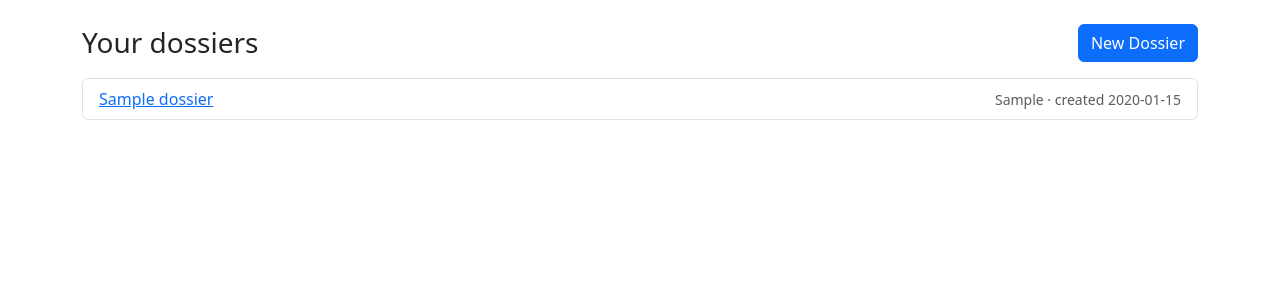
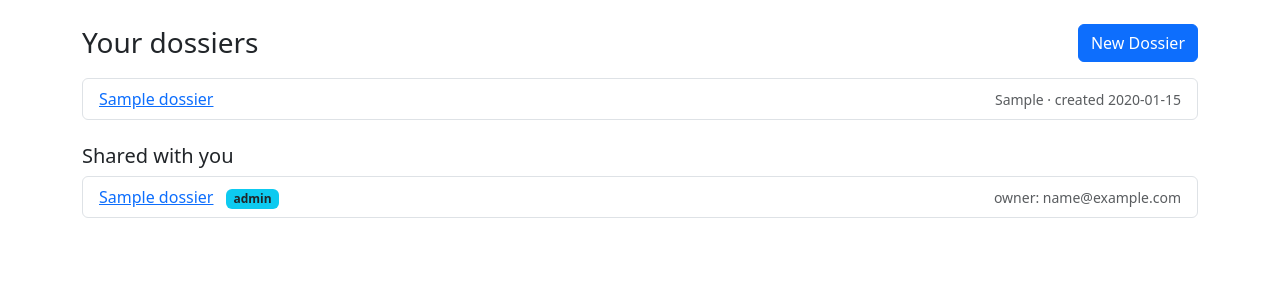
Before and after one commit to SolomonSmith-dev/DossierForge, a Flask app: page / in a window 1280 px wide. Shown: the part 56-356 px from the top of the page. Run offline with Flask 3, Linux system fonts and the light colour scheme; a user stored in the database is signed in; tables that the repository leaves empty hold one stand-in row (values such as "Sample post").

Commit message:
Add dossier sharing/collaboration with viewer/editor roles
Co-authored-by: Solomon Smith <SolomonSmith-dev@users.noreply.github.com>

```diff
--- a/app.py
+++ b/app.py
@@ -28,7 +28,7 @@ from flask_login import (
     logout_user,
 )
 
-from models import AuditLog, Dossier, User, db
+from models import AuditLog, Dossier, DossierShare, User, db
 from modules.export import render_json, render_markdown
 from modules.nmap import get_nmap_summary, get_open_ports, run_nmap_scan
 from modules.osint import (
@@ -114,11 +114,32 @@ def _save_lists(target_dir, data):
         json.dump(data, f, indent=2)
 
 
-def _get_owned_dossier(dossier_id):
+def _get_dossier_access(dossier_id, need="view"):
+    """Return (dossier, role) enforcing access.
+
+    role is "owner", "editor", or "viewer". `need` is one of:
+      - "view":  owner or any collaborator
+      - "edit":  owner or editor collaborator
+      - "owner": owner only
+    404 hides existence from users with no access; 403 signals insufficient role.
+    """
     dossier = db.session.get(Dossier, dossier_id)
-    if dossier is None or dossier.owner_id != current_user.id:
+    if dossier is None:
         abort(404)
-    return dossier
+    if dossier.owner_id == current_user.id:
+        return dossier, "owner"
+    if need == "owner":
+        abort(404)
+    share = (
+        db.session.query(DossierShare)
+        .filter_by(dossier_id=dossier_id, user_id=current_user.id)
+        .first()
+    )
+    if share is None:
+        abort(404)
+    if need == "edit" and share.role != DossierShare.ROLE_EDITOR:
+        abort(403)
+    return dossier, share.role
 
 
 def _build_report(dossier, target_dir):
@@ -225,7 +246,14 @@ def register_routes(app):
             .order_by(Dossier.created_at.desc())
             .all()
         )
-        return render_template("index.html", dossiers=dossiers)
+        shared = (
+            db.session.query(Dossier, DossierShare.role)
+            .join(DossierShare, DossierShare.dossier_id == Dossier.id)
+            .filter(DossierShare.user_id == current_user.id)
+            .order_by(Dossier.created_at.desc())
+            .all()
+        )
+        return render_template("index.html", dossiers=dossiers, shared=shared)
 
     @app.route("/dossier/new", methods=["GET", "POST"])
     @login_required
@@ -261,7 +289,7 @@ def register_routes(app):
     @app.route("/dossier/<int:dossier_id>")
     @login_required
     def dossier_overview(dossier_id):
-        dossier = _get_owned_dossier(dossier_id)
+        dossier, role = _get_dossier_access(dossier_id, "view")
         target_dir = _dossier_data_dir(dossier.id)
         lists = _load_lists(target_dir)
         overview = {
@@ -277,6 +305,9 @@ def register_routes(app):
             "dossier_overview.html",
             dossier=dossier,
             overview=overview,
+            role=role,
+            can_edit=role in ("owner", "editor"),
+            collaborators=dossier.shares if role == "owner" else None,
             whois_summary=get_whois_summary(target_dir),
             nmap_summary=get_nmap_summary(target_dir),
             open_ports=get_open_ports(target_dir),
@@ -287,7 +318,7 @@ def register_routes(app):
     @app.route("/dossier/<int:dossier_id>/export.<fmt>")
     @login_required
     def export_dossier(dossier_id, fmt):
-        dossier = _get_owned_dossier(dossier_id)
+        dossier, _role = _get_dossier_access(dossier_id, "view")
         target_dir = _dossier_data_dir(dossier.id)
         report = _build_report(dossier, target_dir)
         slug = f"{_slugify(dossier.name)}-{dossier.id}"
@@ -307,7 +338,7 @@ def register_routes(app):
     @app.route("/dossier/<int:dossier_id>/delete", methods=["POST"])
     @login_required
     def delete_dossier(dossier_id):
-        dossier = _get_owned_dossier(dossier_id)
+        dossier, _role = _get_dossier_access(dossier_id, "owner")
         name = dossier.name
         target_dir = os.path.join(app.config["DOSSIER_DATA_DIR"], str(dossier.id))
         db.session.delete(dossier)
@@ -318,11 +349,62 @@ def register_routes(app):
         flash(f"Deleted dossier '{name}'", "success")
         return redirect(url_for("index"))
 
+    # -------------------------------------------------------- collaboration
+    @app.route("/dossier/<int:dossier_id>/share", methods=["POST"])
+    @login_required
+    def share_dossier(dossier_id):
+        dossier, _role = _get_dossier_access(dossier_id, "owner")
+        email = (request.form.get("email") or "").strip().lower()
+        role = request.form.get("role", DossierShare.ROLE_VIEWER)
+        if role not in (DossierShare.ROLE_VIEWER, DossierShare.ROLE_EDITOR):
+            role = DossierShare.ROLE_VIEWER
+        if not email:
+            flash("Collaborator email is required", "error")
+            return redirect(url_for("dossier_overview", dossier_id=dossier.id))
+        collaborator = db.session.query(User).filter_by(email=email).first()
+        if collaborator is None:
+            flash(f"No account found for {email}", "error")
+            return redirect(url_for("dossier_overview", dossier_id=dossier.id))
+        if collaborator.id == dossier.owner_id:
+            flash("You already own this dossier", "error")
+            return redirect(url_for("dossier_overview", dossier_id=dossier.id))
+        share = (
+            db.session.query(DossierShare)
+            .filter_by(dossier_id=dossier.id, user_id=collaborator.id)
+            .first()
+        )
+        if share:
+            share.role = role
+            flash(f"Updated {email} to {role}", "success")
+        else:
+            db.session.add(
+                DossierShare(dossier_id=dossier.id, user_id=collaborator.id, role=role)
+            )
+            flash(f"Shared with {email} as {role}", "success")
+        db.session.commit()
+        _audit("share_dossier", dossier_id=dossier.id, detail=f"{email}:{role}")
+        return redirect(url_for("dossier_overview", dossier_id=dossier.id))
+
+    @app.route("/dossier/<int:dossier_id>/unshare", methods=["POST"])
+    @login_required
+    def unshare_dossier(dossier_id):
+        dossier, _role = _get_dossier_access(dossier_id, "owner")
+        share_id = request.form.get("share_id")
+        share = db.session.get(DossierShare, int(share_id)) if share_id else None
+        if share is None or share.dossier_id != dossier.id:
+            abort(404)
+        email = share.user.email
+        db.session.delete(share)
+        db.session.commit()
+        _audit("unshare_dossier", dossier_id=dossier.id, detail=email)
+        flash(f"Removed {email}", "success")
+        return redirect(url_for("dossier_overview", dossier_id=dossier.id))
+
     # ------------------------------------------------------------- modules
     @app.route("/dossier/<int:dossier_id>/whois", methods=["POST"])
     @login_required
     def run_whois_query(dossier_id):
-        dossier = _get_owned_dossier(dossier_id)
+        dossier, _role = _get_dossier_access(dossier_id, "edit")
         target_dir = _dossier_data_dir(dossier.id)
         domain = request.form.get("domain")
         if not domain:
@@ -346,7 +428,7 @@ def register_routes(app):
     @app.route("/dossier/<int:dossier_id>/nmap", methods=["POST"])
     @login_required
     def run_nmap_scan_route(dossier_id):
-        dossier = _get_owned_dossier(dossier_id)
+        dossier, _role = _get_dossier_access(dossier_id, "edit")
         target_dir = _dossier_data_dir(dossier.id)
         target = request.form.get("target")
         scan_type = request.form.get("scan_type", "basic")
@@ -374,7 +456,7 @@ def register_routes(app):
     @app.route("/dossier/<int:dossier_id>/osint/social", methods=["POST"])
     @login_required
     def run_social_media_search(dossier_id):
-        dossier = _get_owned_dossier(dossier_id)
+        dossier, _role = _get_dossier_access(dossier_id, "edit")
         target_dir = _dossier_data_dir(dossier.id)
         target = request.form.get("target")
         if not target:
@@ -391,7 +473,7 @@ def register_routes(app):
     @app.route("/dossier/<int:dossier_id>/osint/emails", methods=["POST"])
     @login_required
     def run_email_search(dossier_id):
-        dossier = _get_owned_dossier(dossier_id)
+        dossier, _role = _get_dossier_access(dossier_id, "edit")
         target_dir = _dossier_data_dir(dossier.id)
         domain = request.form.get("domain")
         if not domain:
@@ -413,7 +495,7 @@ def register_routes(app):
     @app.route("/dossier/<int:dossier_id>/osint/breach", methods=["POST"])
     @login_required
     def run_breach_check(dossier_id):
-        dossier = _get_owned_dossier(dossier_id)
+        dossier, _role = _get_dossier_access(dossier_id, "edit")
         target_dir = _dossier_data_dir(dossier.id)
         email = request.form.get("email")
         if not email:
@@ -430,7 +512,7 @@ def register_routes(app):
     @app.route("/dossier/<int:dossier_id>/osint/github", methods=["POST"])
     @login_required
     def run_github_search(dossier_id):
-        dossier = _get_owned_dossier(dossier_id)
+        dossier, _role = _get_dossier_access(dossier_id, "edit")
         target_dir = _dossier_data_dir(dossier.id)
         username = request.form.get("username")
         if not username:
--- a/templates/index.html
+++ b/templates/index.html
@@ -18,4 +18,19 @@
         <li class="list-group-item text-muted">No dossiers yet. Create your first one.</li>
     {% endfor %}
 </ul>
+
+{% if shared %}
+<h2 class="h5 mt-4">Shared with you</h2>
+<ul class="list-group">
+    {% for dossier, role in shared %}
+        <li class="list-group-item d-flex justify-content-between align-items-center">
+            <span>
+                <a href="{{ url_for('dossier_overview', dossier_id=dossier.id) }}">{{ dossier.name }}</a>
+                <span class="badge bg-info text-dark ms-2">{{ role }}</span>
+            </span>
+            <span class="text-muted small">owner: {{ dossier.owner.email }}</span>
+        </li>
+    {% endfor %}
+</ul>
+{% endif %}
 {% endblock %}
```
Also changed, not shown: models.py (+28 -0 lines), templates/dossier_overview.html (+46 -1 lines), tests/test_routes.py (+92 -1 lines).
